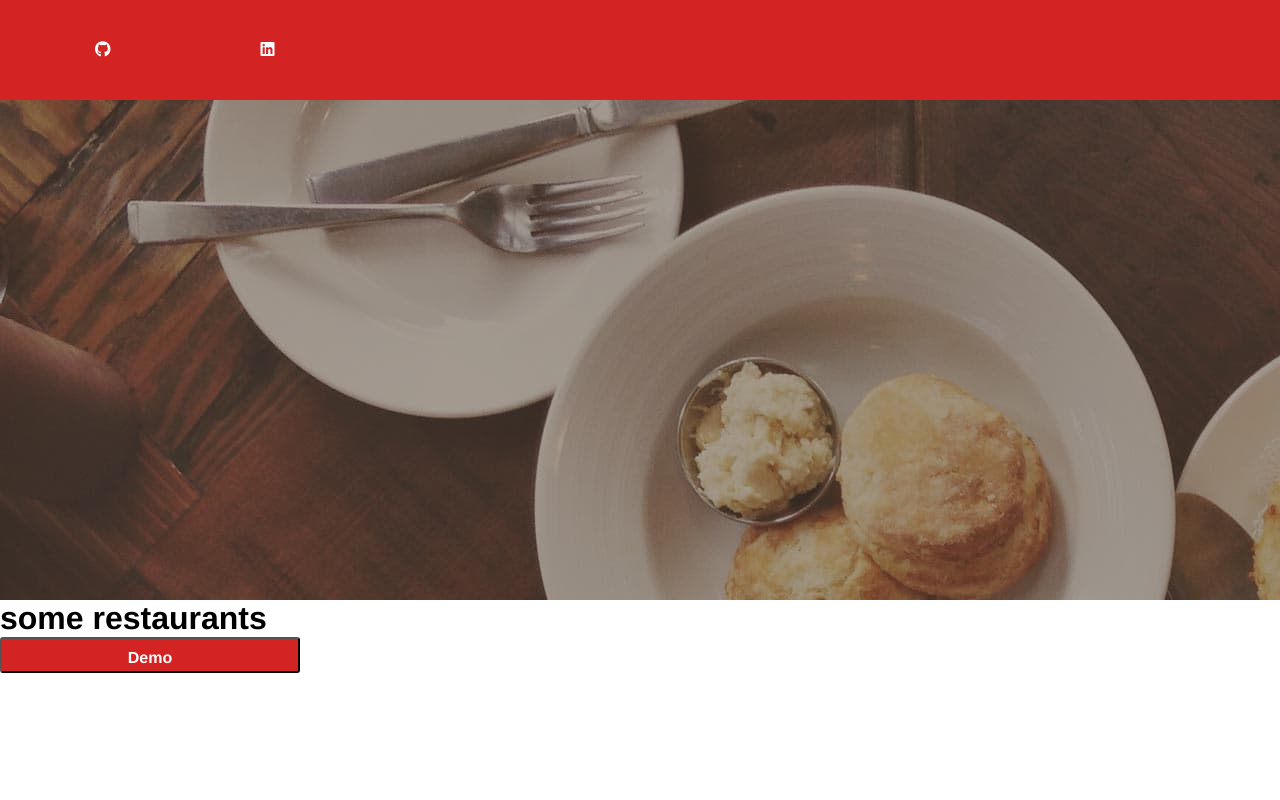
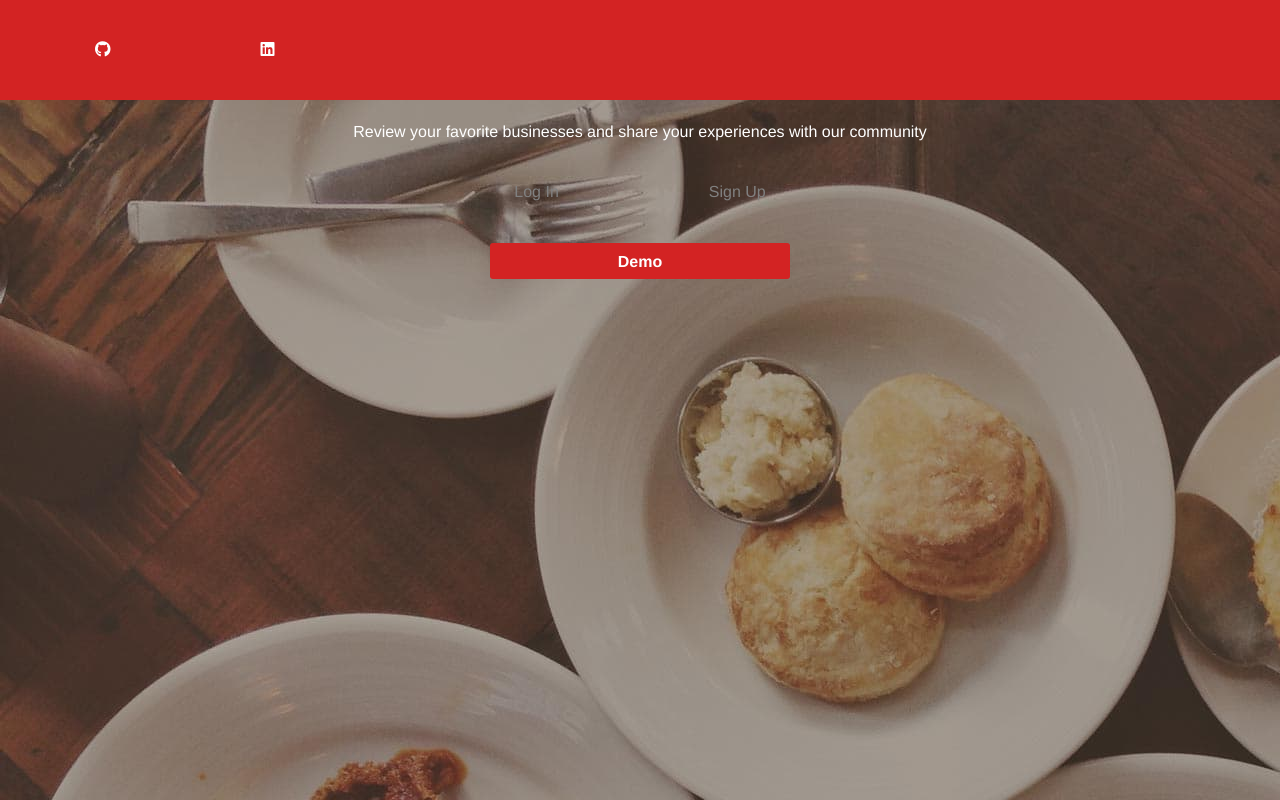
Before and after one commit to srvorkap/BusinessReview, a React (Create React App) app in the folder frontend/: page / in a window 1280 px wide. Built offline with nearby package versions, Linux system fonts and the light colour scheme; no server answers.

Commit message:
Home page styling

```diff
--- a/frontend/src/components/HomePage/HomePage.css
+++ b/frontend/src/components/HomePage/HomePage.css
@@ -1,12 +1,40 @@
 #homepage-image {
-    width: 100%;
+    color: white;
+    height: 100vh;
 }
 
-#background-image {
-    background-image: url('../../images/homePageTwo.jpeg');
+#title-and-logo {
+    display: flex;
+    justify-content: center;
+    align-items: center;
+    height: 60%;
 }
 
-#homepage-nav {
-    color: white;
-    height: 600px;
+#login-signup-demo {
+    height: 200px;
+    display: flex;
+    flex-direction: column;
+    justify-content: space-around;
+    align-items: center
 }
+#login-signup {
+    display: flex;
+    /* align-self: center; */
+    /* justify-self: center; */
+}
+
+.links {
+    color: red;
+    /* margin: 50px; */
+    /* padding: 5%; */
+    text-decoration: none;
+    color:grey
+}
+
+.margin-right {
+    margin: 0px 75px;
+    /* margin-right: 150px; */
+}
+
+.links:visited { color: white; }
+.links:hover { color: none; }
--- a/frontend/src/components/HomePage/index.js
+++ b/frontend/src/components/HomePage/index.js
@@ -4,8 +4,9 @@ import { useDispatch, useSelector } from "react-redux";
 import { NavLink, Redirect } from "react-router-dom";
 import homePageImage from "../../images/homePage.jpeg";
 import backgroundImage from "../../images/homePageTwo.jpeg";
+import backgroundImageThree from "../../images/homePageThree.jpeg";
 import Navigation from "../Navigation";
-import yelpBurst from '../../images/yelp_burst.png';
+import yelpBurst from "../../images/yelp_burst.png";
 import "./HomePage.css";
 
 const HomePage = () => {
@@ -38,22 +39,32 @@ const HomePage = () => {
         <>
             <div
                 style={{ backgroundImage: `url(${backgroundImage})` }}
-                id="homepage-nav"
+                id="homepage-image"
             >
                 <Navigation isLoaded={isLoaded} />
                 {isLoaded && (
-                    <>
-                        <h1>something else in header</h1>
-                        <img src={yelpBurst} />
-                    </>
+                    <div id="title-and-logo">
+                        <div>
+                            <h1>Business Review</h1>
+                        </div>
+                        <div>
+                            <img src={yelpBurst} />
+                        </div>
+                    </div>
                 )}
-            </div>
-            <div>
-                <div>
-                    <h1>some restaurants</h1>
-                </div>
-                <div>
-                    <button className='red buttons' onClick={demoLogin}>Demo</button>
+                <div id='login-signup-demo'>
+                    <div>
+                        <p>Review your favorite businesses and share your experiences with our community</p>
+                    </div>
+                    <div id='login-signup'>
+                        <div><NavLink to='/login' className='links margin-right'>Log In</NavLink></div>
+                        <div><NavLink to='/signup' className='links margin-right'>Sign Up</NavLink></div>
+                    </div>
+                    <div>
+                        <button className="red buttons" onClick={demoLogin}>
+                            Demo
+                        </button>
+                    </div>
                 </div>
             </div>
         </>
--- a/frontend/src/components/Navigation/Navigation.css
+++ b/frontend/src/components/Navigation/Navigation.css
@@ -14,7 +14,7 @@
     display: flex;
     align-items: center;
 }
-.navbar-links {
+.links {
     color: red;
     /* margin: 50px; */
     /* padding: 5%; */
@@ -27,8 +27,8 @@
     /* margin-right: 150px; */
 }
 
-.navbar-links:visited { color: white; }
-.navbar-links:hover { color: none; }
+.links:visited { color: white; }
+.links:hover { color: none; }
 
 #business-navlink {
     color: white
--- a/frontend/src/components/Navigation/index.js
+++ b/frontend/src/components/Navigation/index.js
@@ -25,17 +25,17 @@ function Navigation({ isLoaded }) {
         sessionLinks = (
             <>
                 <div>
-                    <NavLink exact to="/" className="navbar-links margin-right">
+                    <NavLink exact to="/" className="links margin-right">
                         Home
                     </NavLink>
                 </div>
                 <div>
-                    <NavLink to="/login" className="navbar-links margin-right">
+                    <NavLink to="/login" className="links margin-right">
                         Log In
                     </NavLink>
                 </div>
                 <div>
-                    <NavLink to="/signup" className="navbar-links margin-right">
+                    <NavLink to="/signup" className="links margin-right">
                         Sign Up
                     </NavLink>
                 </div>
--- a/frontend/src/index.css
+++ b/frontend/src/index.css
@@ -84,6 +84,7 @@ a:visited {
     justify-content: left;
     padding: 10px 13px;
     cursor: pointer;
+    border: none;
 }
 
 #error-page {
```
Also changed, not shown: frontend/src/images/yelp_burst.png.
